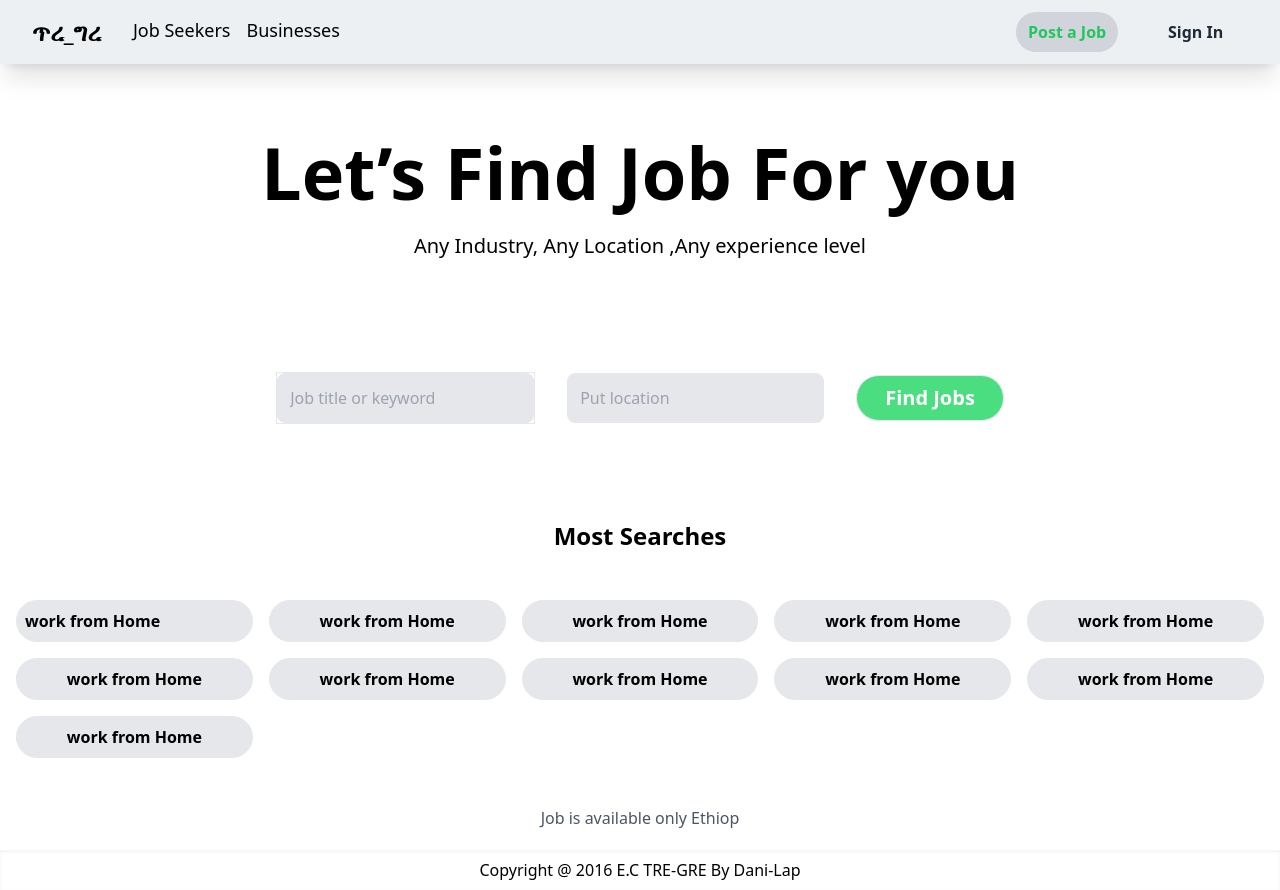
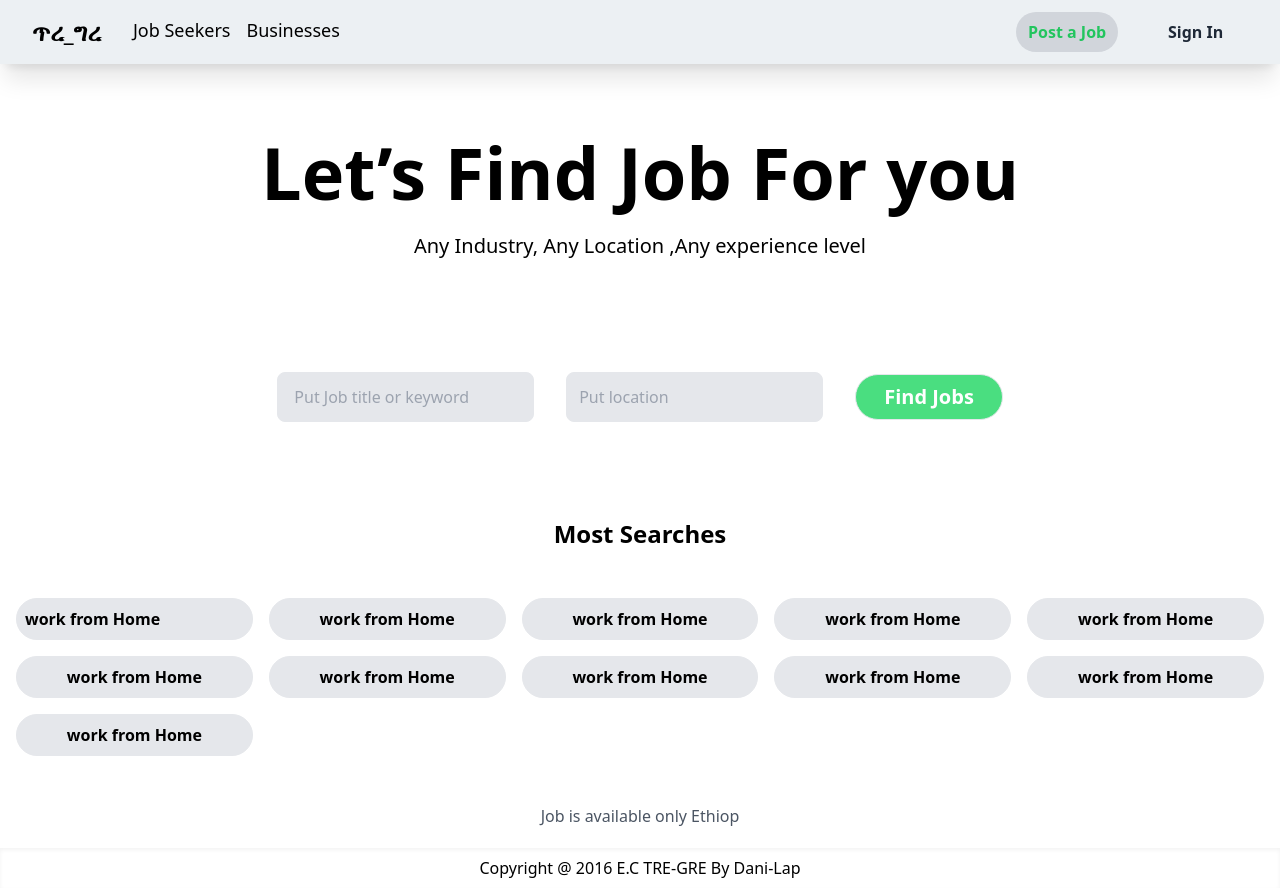
Before and after one commit to atsed27/Tre_Gre, a React (Vite) app in the folder client/: page / in a window 1280 px wide. Built offline with nearby package versions, Linux system fonts and the light colour scheme.

Commit message:
update input filed

```diff
--- a/client/src/page/Home.jsx
+++ b/client/src/page/Home.jsx
@@ -39,11 +39,11 @@ function Home() {
             </h2>
           </div>
           <div className="items-center justify-center w-full m-auto lg:my-20 md:flex ">
-            <div className="m-4 border">
+            <div className="m-4 ">
               <input
                 onChange={(e) => setSearch(e.target.value)}
                 className="w-full  rounded-lg  bg-gray-200 p-3 border "
-                placeholder="Job title or keyword"
+                placeholder=" Put Job title or keyword"
               />
             </div>
             <div className="m-4">
```
